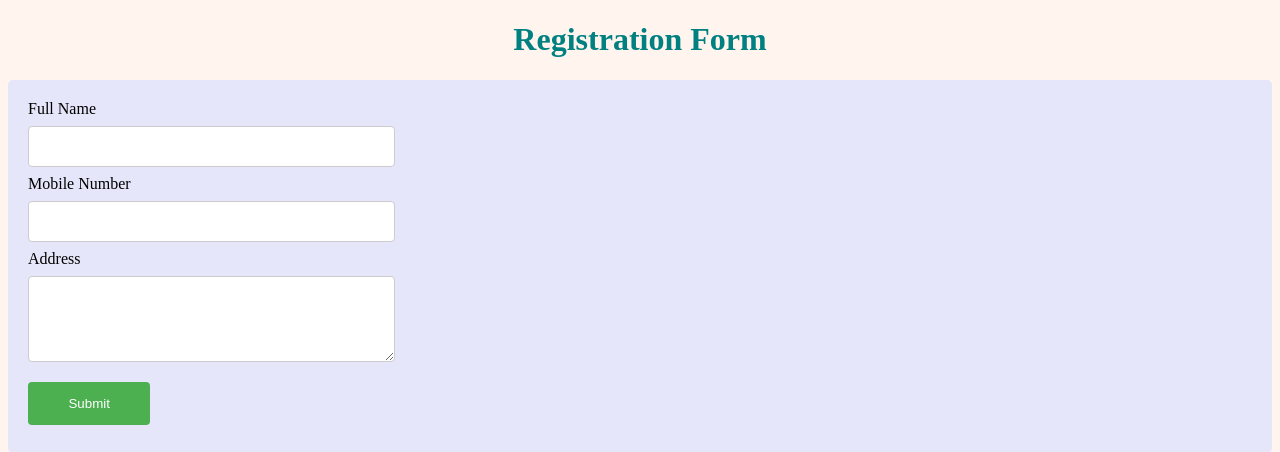
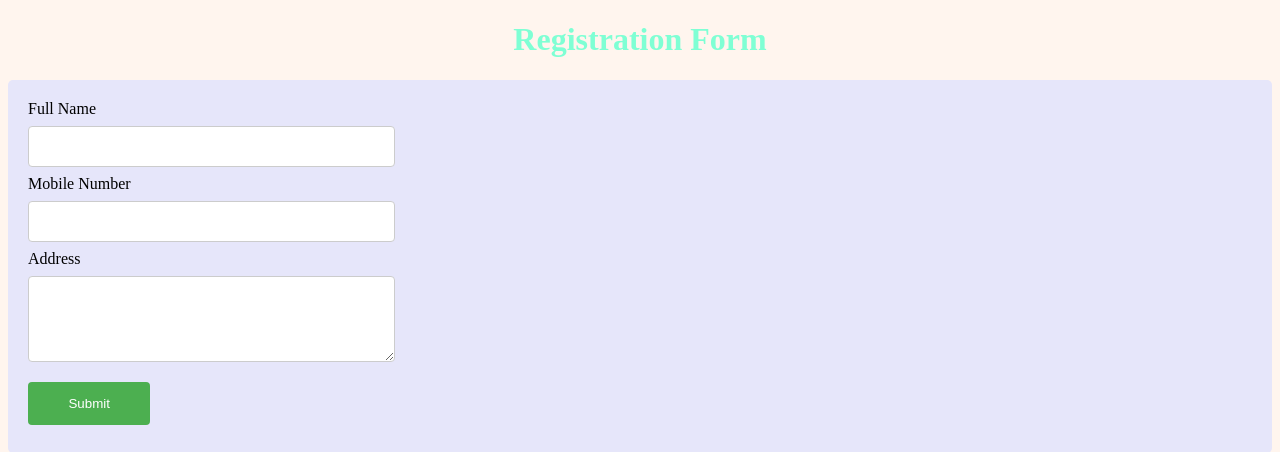
Before and after one commit to YuMyatMoe/Silver-Snow-Tea-Leave, a Node server app: page /register in a window 1280 px wide. Shown: the top 452 px of the page. Run offline with Node 20, Linux system fonts and the light colour scheme.

Commit message:
register test

```diff
--- a/views/register.ejs
+++ b/views/register.ejs
@@ -9,7 +9,7 @@
 <style>
 
   h1 {
-  color: teal;
+  color: aquamarine;
   text-align: center;
 }
 
```
